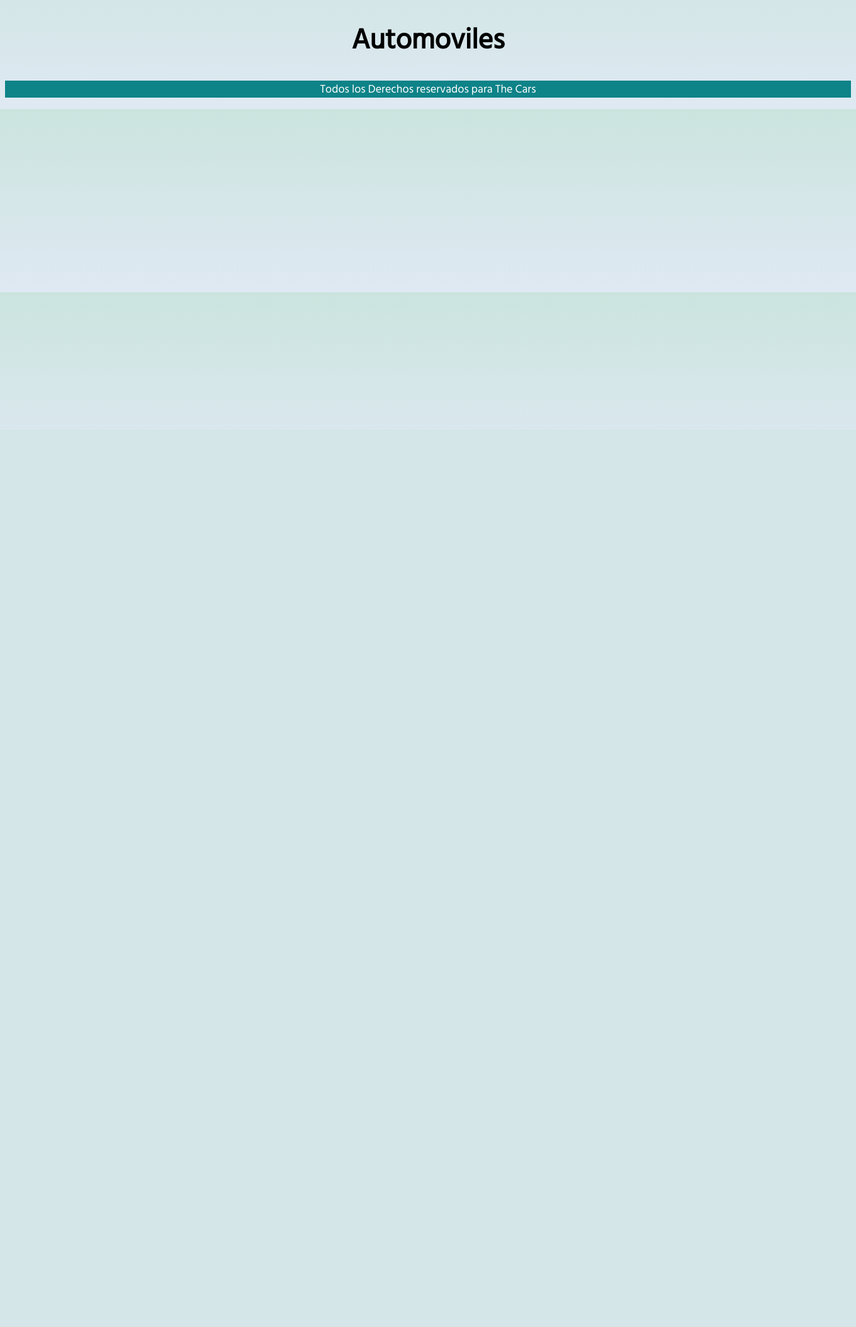
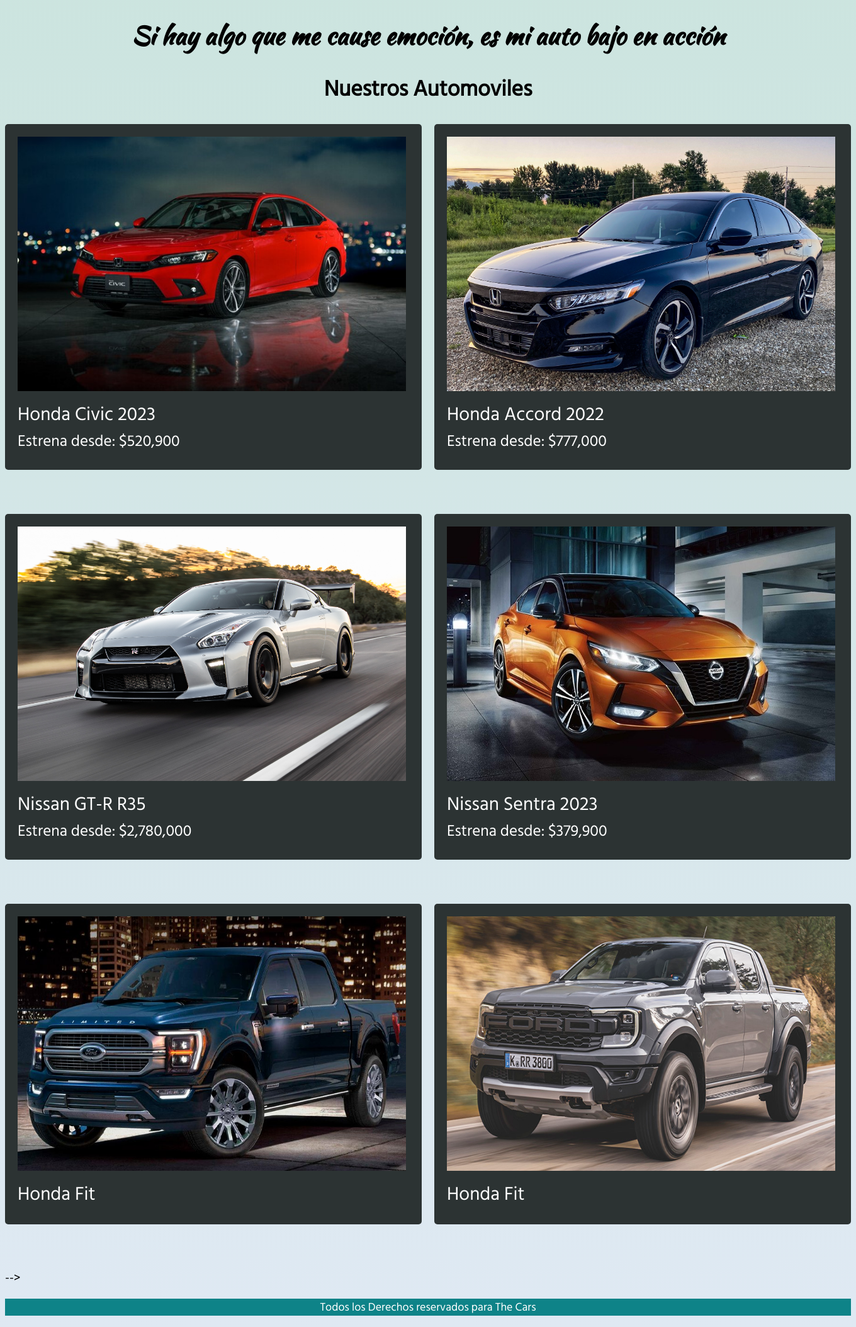
Before and after one commit to HectorMau501/Proyecto-Final, a PHP site: page /Productos.html in a window 1360 px wide. Shown: the part 118-2225 px from the top of the page at 63% size. Before the commit the page ends 273 px from the top, so only its background shows below. Run offline with PHP 8.4, Linux system fonts and the light colour scheme.

Commit message:
Entrega parte 1

```diff
--- a/Productos.html
+++ b/Productos.html
@@ -33,7 +33,78 @@
 </head>
 <body>
 
-    <h1>Automoviles</h1>
+    <h1 class="eslogan">Si hay algo que me cause emoción, es mi auto bajo en acción</h1>
+
+    <main class="contenedor__productos">
+        <h2>Nuestros Automoviles</h2>
+        <div class="grid_autos">
+
+            <div class="producto">
+                <a href="#">
+                    <img class="producto__imagen" src="img/1Honda-Civic..jpg" alt="imagen auto" height="404" width="617">
+                        <div class="producto__informacion">
+                            <p class="producto__nombre">Honda Civic 2023</p>
+                            <p class="producto__precio">Estrena desde: $520,900</p>
+                        </div>
+                </a>
+            </div>
+
+            <div class="producto">
+                <a href="#">
+                    <img class="producto__imagen" src="img/3HondaAccord.jpg" alt="imagen auto" height="404" width="617">
+                        <div class="producto__informacion">
+                            <p class="producto__nombre">Honda Accord 2022</p>
+                            <p class="producto__precio">Estrena desde: $777,000</p>
+                        </div>
+                </a>
+            </div>
+
+            <div class="producto">
+                <a href="#">
+                    <img class="producto__imagen" src="img/5NissanGTR.jpg" alt="imagen auto" height="404" width="617">
+                        <div class="producto__informacion">
+                            <p class="producto__nombre">Nissan GT-R R35</p>
+                            <p class="producto__precio">Estrena desde: $2,780,000</p>
+                        </div>
+                </a>
+            </div>
+
+            <div class="producto">
+                <a href="#">
+                    <img class="producto__imagen" src="img/4nissan-2022-sentra..jpg" alt="imagen auto" height="404" width="617">
+                        <div class="producto__informacion">
+                            <p class="producto__nombre">Nissan Sentra 2023</p>
+                            <p class="producto__precio">Estrena desde: $379,900</p>
+                        </div>
+                </a>
+            </div>
+
+            <div class="producto">
+                <a href="#">
+                    <img class="producto__imagen" src="img/7Ford-Lobo.jpg" alt="imagen auto" height="404" width="617">
+                        <div class="producto__informacion">
+                            <p class="producto__nombre">Honda Fit</p>
+                            <p class="producto__precio"></p>
+                        </div>
+                </a>
+            </div>
+
+            <div class="producto">
+                <a href="#">
+                    <img class="producto__imagen" src="img/9ford-ranger-raptor-2023.jpg" alt="imagen auto" height="404" width="617">
+                        <div class="producto__informacion">
+                            <p class="producto__nombre">Honda Fit</p>
+                            <p class="producto__precio"></p>
+                        </div>
+                </a>
+            </div>
+            -->
+
+        </div>
+    </main>
+
+
+
 
     <footer class="footer">
         <p>Todos los Derechos reservados para The Cars</p>
--- a/css/Styles.css
+++ b/css/Styles.css
@@ -13,6 +13,7 @@
 
 
             /**Globales**/
+.eslogan,
 header{
     font-size: 4rem;
     font-family: 'Kaushan Script', cursive;
@@ -135,7 +137,44 @@
     background-color: var(--primario);
 }
 
+            /**Productos**/
 
+.grid_autos{
+    display: grid;
+    grid-template-columns: repeat(2, 1fr);
+    gap: 7rem 2rem;
+
+}
+
+.producto{
+    border-radius: 0.5rem;
+    background-color: var(--oscuro);
+    padding:2rem;
+}
+
+.producto a{
+    text-decoration: none;
+}
+
+.producto__nombre{
+    font-size: 3rem;
+    justify-content: center;
+    color: var(--blanco);
+
+}
+
+.producto__precio{
+    font-size: 2.5rem;
+    color: var(--blanco);
+}
+
+.producto__nombre,
+.producto__precio{
+    font-family: var(--Fuente-Principal);
+    margin: 1rem 0;
+
+    line-height: 1.2;
+}
 
 
             /**Formularios**/
```
Also changed, not shown: other parts of css/Styles.css (+36 -10 lines), Login.html (+7 -3 lines), Registro.html (+21 -4 lines), img/1Honda-Civic..jpg (added), img/2HondaFit.jpg (added), img/3HondaAccord.jpg (added), img/4nissan-2022-sentra..jpg (added), img/5NissanGTR.jpg (added), img/6nissan-versa-2023.jpg (added), img/7Ford-Lobo.jpg (added), img/8Ford-Ranger-36.jpg (added), img/9ford-ranger-raptor-2023.jpg (added). Lines whose indentation alone changed are shown as unchanged.
